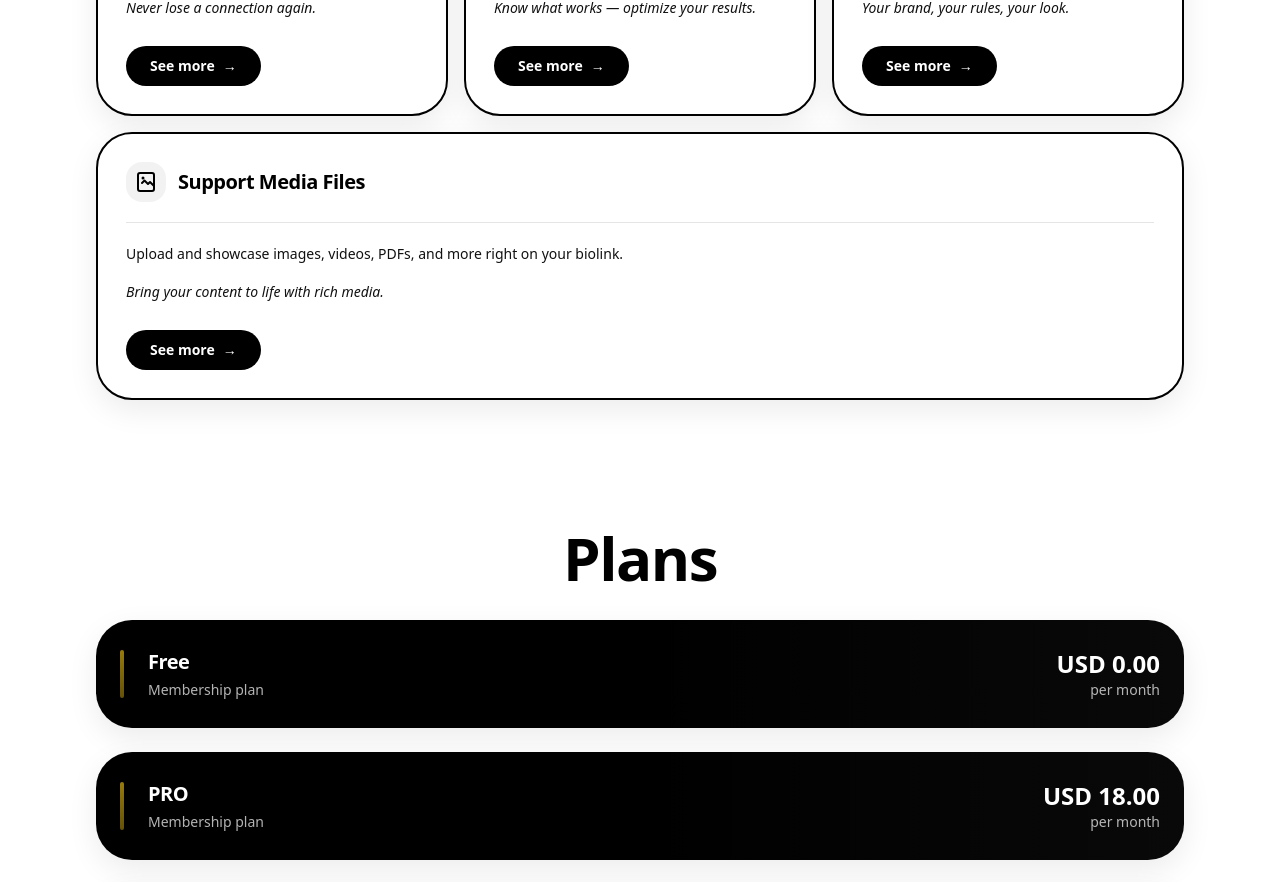
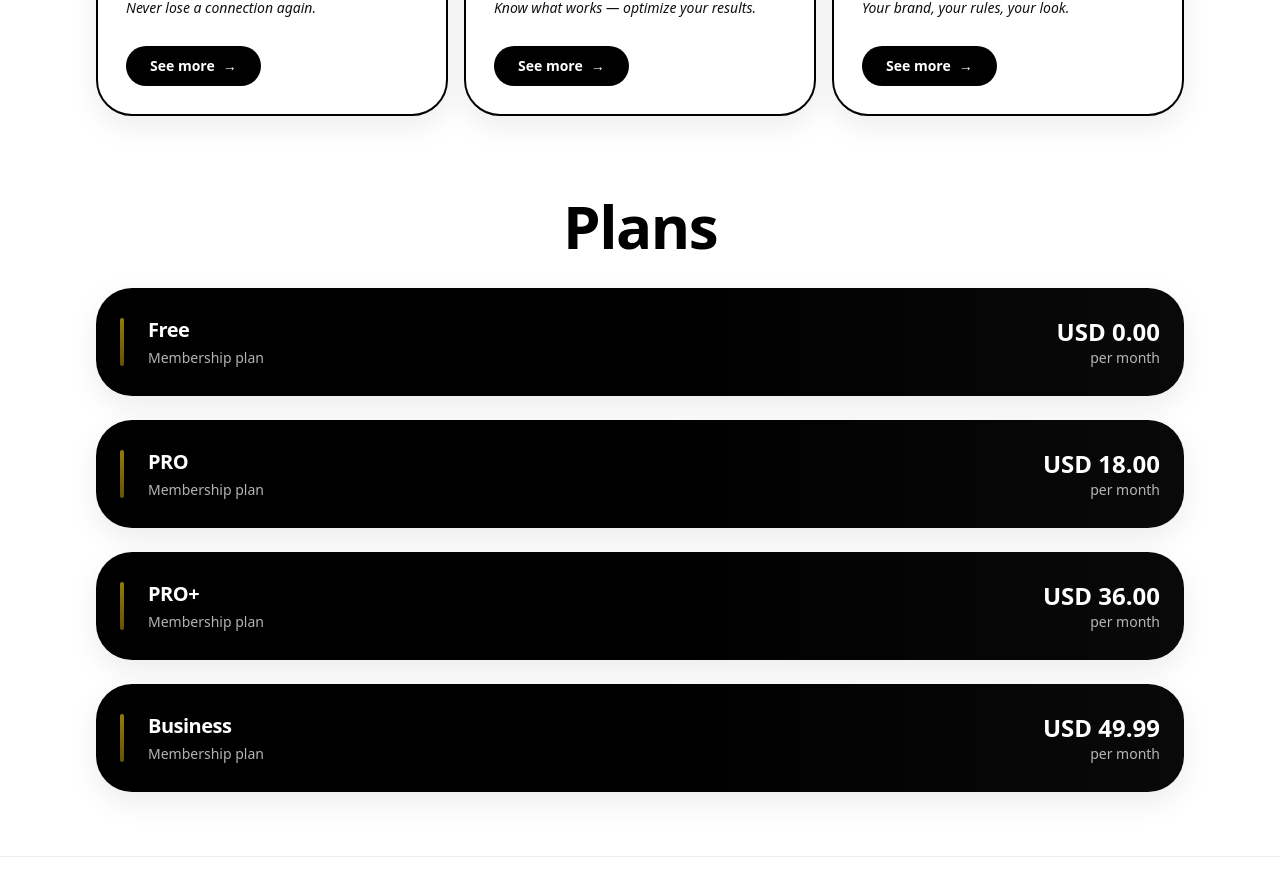
Before and after one commit to mrwhyte0520/eCard, a Next.js app: page / in a window 1280 px wide. Shown: the part 1339-2221 px from the top of the page. Built offline with nearby package versions, Linux system fonts and the light colour scheme.

Commit message:
Remove WalletExtras section - keep only main features

```diff
--- a/src/app/page.tsx
+++ b/src/app/page.tsx
@@ -741,7 +741,6 @@ export default function Page() {
         <Hero />
         <Steps />
         <FeatureGridSix />
-        <WalletExtras />
         <Plans />
         <Footer />
       </div>
```
